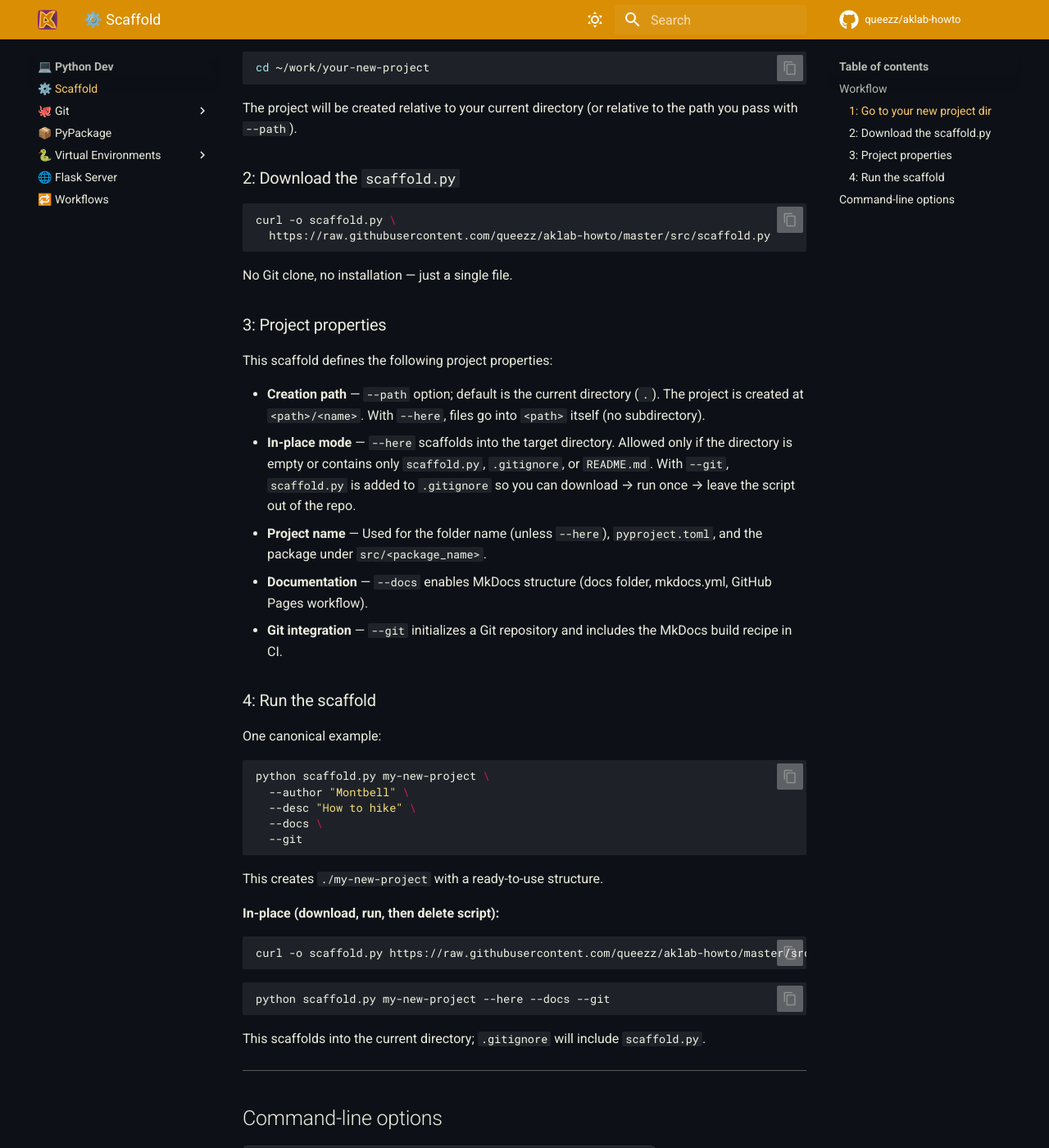
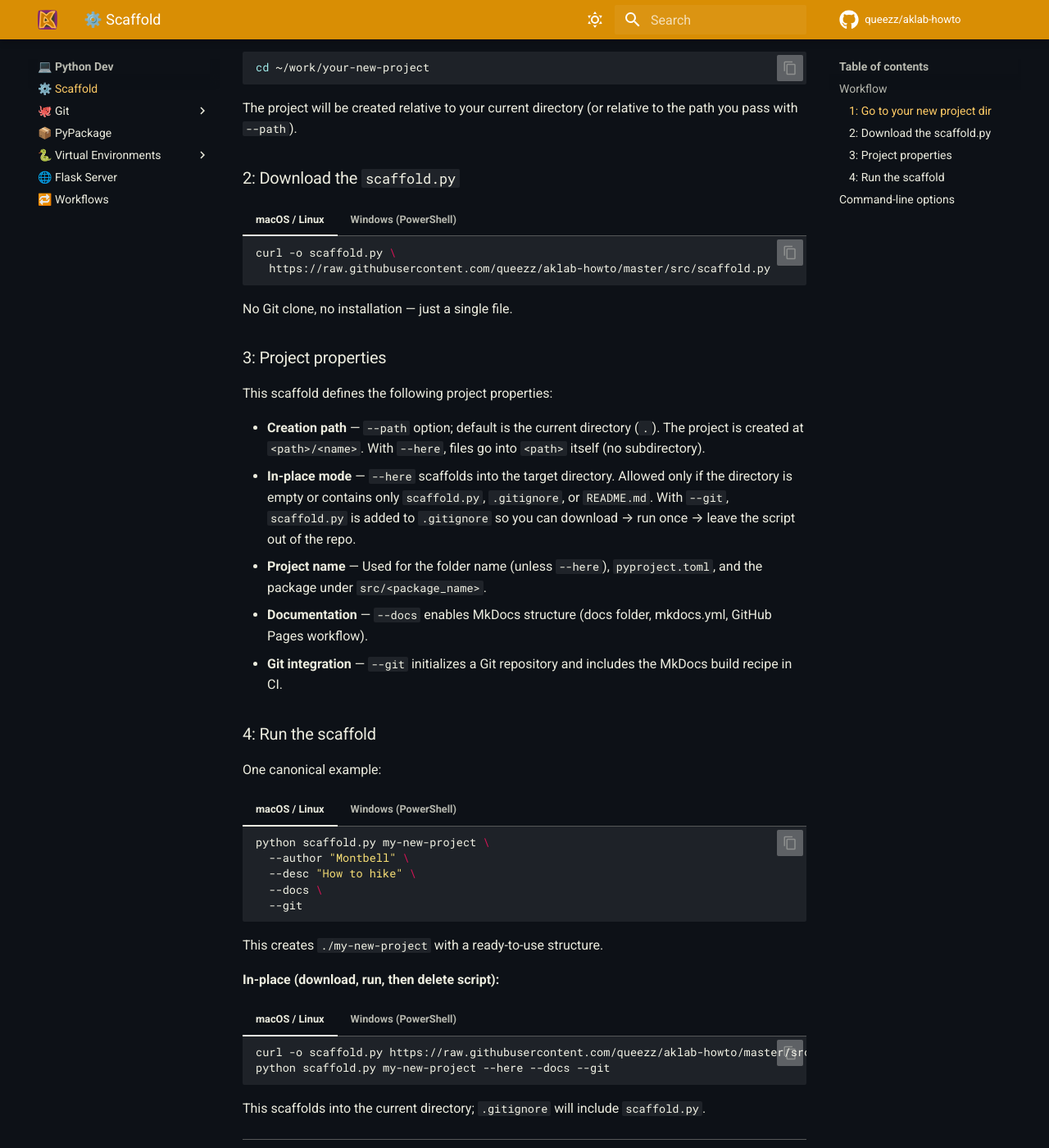
Before and after one commit to queezz/aklab-howto, an MkDocs documentation site: the page built from docs/software/scaffold.md, in a window 1280 px wide and 1400 px high, scrolled down 379 px. Shown: the whole window at 82% size. Built offline with MkDocs 1.6.1 and Material for MkDocs 9.7.7, drawn with Linux system fonts in a browser that asks for light colours; comment, search, counter and statistics services are not loaded.

Commit message:
update scaffold.md
Now Powershell commands are included

````diff
--- a/docs/software/scaffold.md
+++ b/docs/software/scaffold.md
@@ -16,10 +16,20 @@
 
 ### 2: Download the `scaffold.py`
 
-```bash
-curl -o scaffold.py \
-  https://raw.githubusercontent.com/queezz/aklab-howto/master/src/scaffold.py
-```
+=== "macOS / Linux"
+
+    ```bash
+    curl -o scaffold.py \
+      https://raw.githubusercontent.com/queezz/aklab-howto/master/src/scaffold.py
+    ```
+
+=== "Windows (PowerShell)"
+
+    ```powershell
+    Invoke-WebRequest `
+      -Uri https://raw.githubusercontent.com/queezz/aklab-howto/master/src/scaffold.py `
+      -OutFile scaffold.py
+    ```
 
 No Git clone, no installation — just a single file.
 
@@ -37,25 +47,43 @@
 
 One canonical example:
 
-```bash
-python scaffold.py my-new-project \
-  --author "Montbell" \
-  --desc "How to hike" \
-  --docs \
-  --git
-```
+=== "macOS / Linux"
+
+    ```bash
+    python scaffold.py my-new-project \
+      --author "Montbell" \
+      --desc "How to hike" \
+      --docs \
+      --git
+    ```
+
+=== "Windows (PowerShell)"
+
+    ```powershell
+    python scaffold.py my-new-project `
+      --author "Montbell" `
+      --desc "How to hike" `
+      --docs `
+      --git
+    ```
 
 This creates `./my-new-project` with a ready-to-use structure.
 
 **In-place (download, run, then delete script):**
 
-```bash
-curl -o scaffold.py https://raw.githubusercontent.com/queezz/aklab-howto/master/src/scaffold.py
-```
+=== "macOS / Linux"
 
-```bash
-python scaffold.py my-new-project --here --docs --git
-```
+    ```bash
+    curl -o scaffold.py https://raw.githubusercontent.com/queezz/aklab-howto/master/src/scaffold.py
+    python scaffold.py my-new-project --here --docs --git
+    ```
+
+=== "Windows (PowerShell)"
+
+    ```powershell
+    Invoke-WebRequest -Uri https://raw.githubusercontent.com/queezz/aklab-howto/master/src/scaffold.py -OutFile scaffold.py
+    python scaffold.py my-new-project --here --docs --git
+    ```
 
 This scaffolds into the current directory; `.gitignore` will include `scaffold.py`.
 
````
